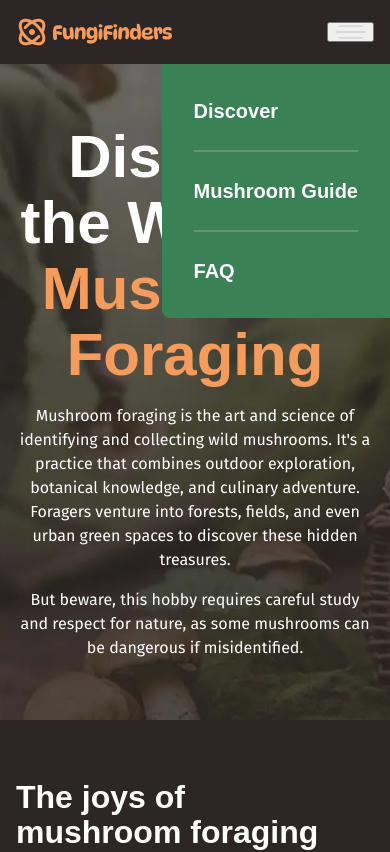
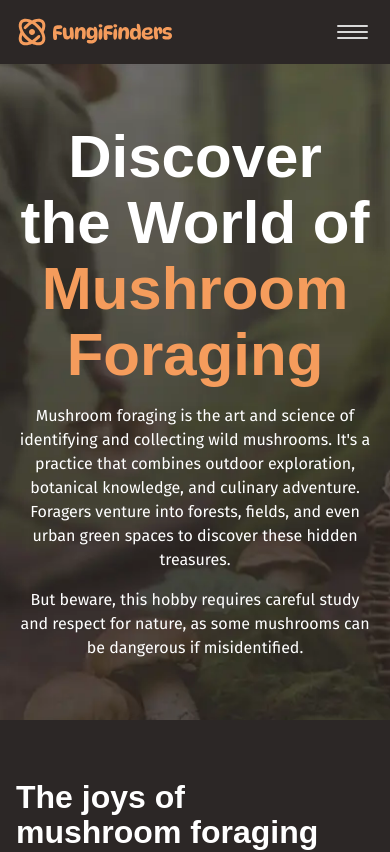
Before and after one commit to Joseadu/fungi, an Angular app: page / in a window 390 px wide. Shown: the top 852 px of the page. Built offline with nearby package versions, Linux system fonts and the light colour scheme.

Commit message:
mobile menu styles and functionality

```diff
--- a/src/app/shared/main-nav/main-nav.component.css
+++ b/src/app/shared/main-nav/main-nav.component.css
@@ -10,6 +10,21 @@
     align-items: center;
 }
 
+[aria-controls="primary-nav"] {
+    z-index: 100;
+    cursor: pointer;
+    background: transparent;
+    border: 0;
+
+    img {
+        border-radius: 0;
+    }
+
+    @media (width > 768px) {
+        display: none;
+    }
+}
+
 .primary-nav {
     ul {
         display: flex;
@@ -18,9 +33,11 @@
     }
 
     @media (width < 768px) {
+        display: none;
         position: absolute;
         top: 64px;
         right: 0;
+        z-index: 10;
         padding: var(--spacing-09);
         background-color: var(--background-accent-main);
         font-weight: 700;
@@ -40,3 +57,7 @@
         }
     }
 }
+
+.show-menu {
+    display: block;
+}
--- a/src/app/shared/main-nav/main-nav.component.html
+++ b/src/app/shared/main-nav/main-nav.component.html
@@ -3,12 +3,12 @@
         <div class="site-header__inner">
             <img src="assets/icons/fungi-finders.svg" alt="Fungi Finders">
 
-            <button aria-controls="primary-nav">
+            <button (click)="toggleMenu()" aria-controls="primary-nav">
                 <span class="visually-hidden" aria-expanded="false">menu</span>
                 <img src="assets/icons/hamburger.svg" alt="hamburger menu icon">
             </button>
 
-            <nav id="primary-nav" class="primary-nav">
+            <nav  [ngClass]="{ 'show-menu': toggledMenu}" id="primary-nav" class="primary-nav">
                 <ul>
                     <li><a href="/">Discover</a></li>
                     <li><a href="#">Mushroom Guide</a></li>
--- a/src/app/shared/main-nav/main-nav.component.ts
+++ b/src/app/shared/main-nav/main-nav.component.ts
@@ -1,12 +1,20 @@
+import { CommonModule } from '@angular/common';
 import { Component } from '@angular/core';
 
 @Component({
   selector: 'app-main-nav',
   standalone: true,
-  imports: [],
+  imports: [
+    CommonModule
+  ],
   templateUrl: './main-nav.component.html',
   styleUrl: './main-nav.component.css'
 })
 export class MainNavComponent {
 
+  toggledMenu: boolean = false;
+
+  toggleMenu() {
+    this.toggledMenu = !this.toggledMenu;
+  }
 }
```
